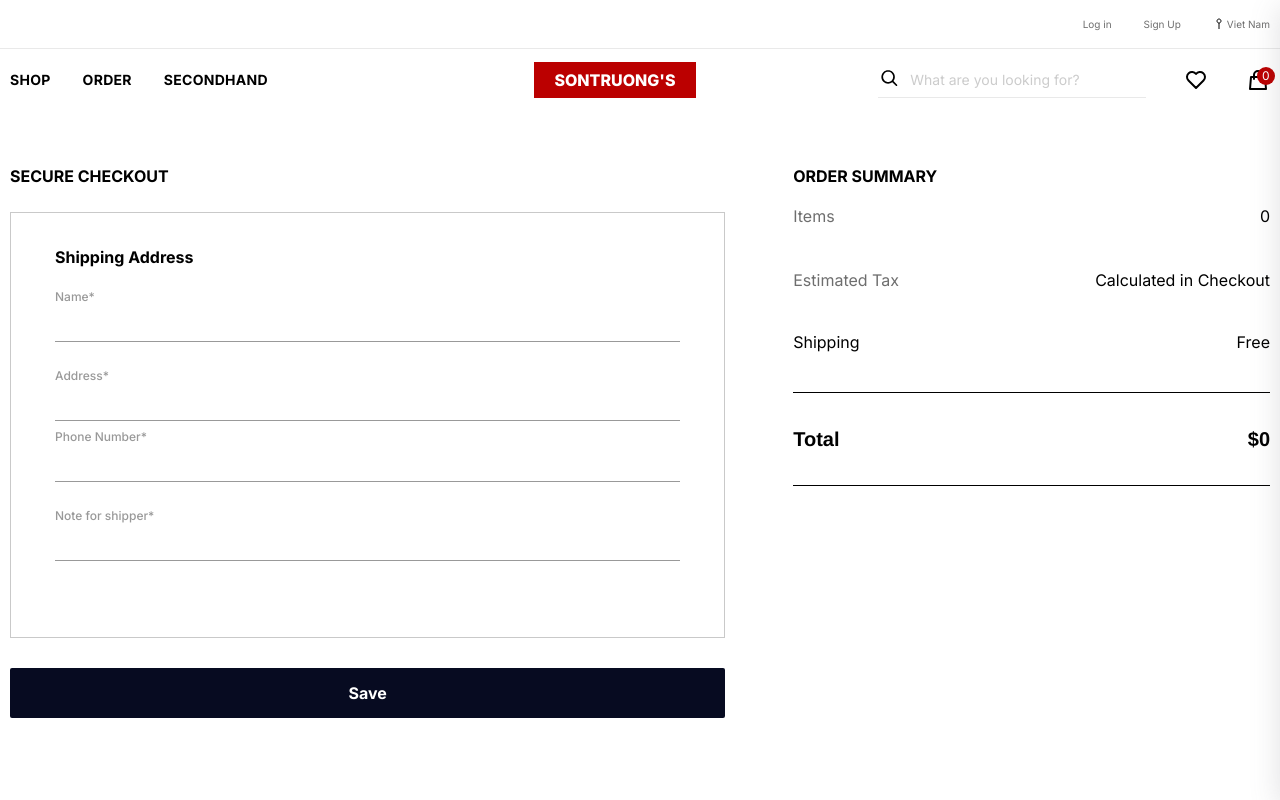
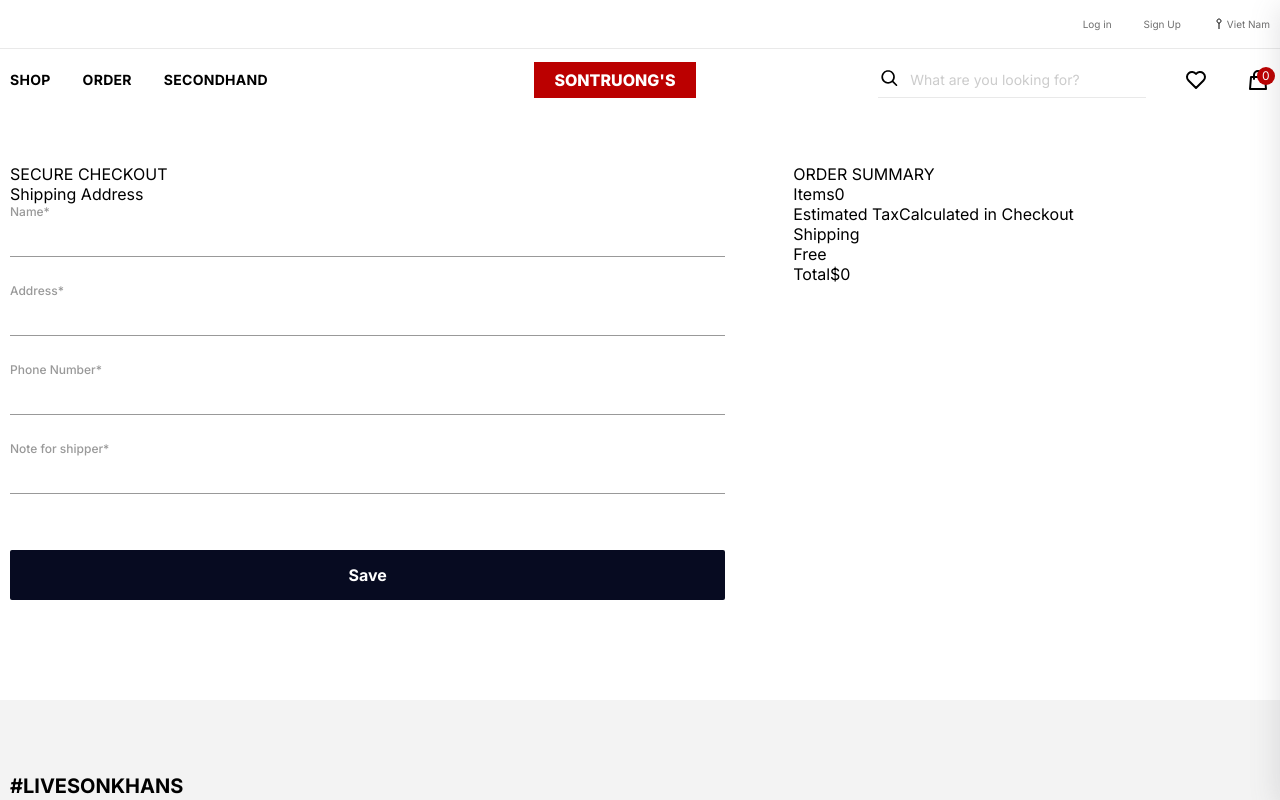
Before and after one commit to TruongDucHungSon/Ecommerce-Clothes, a React (Create React App) app: page /oder in a window 1280 px wide. Shown: the top 800 px of the page. Built offline with nearby package versions, Linux system fonts and the light colour scheme; a web font is replaced by a local one.

Commit message:
fix oder_page

```diff
--- a/src/components/page/Oder.page.js
+++ b/src/components/page/Oder.page.js
@@ -1,19 +1,24 @@
+import React from "react";
 import { useForm } from "react-hook-form";
 import { yupResolver } from "@hookform/resolvers/yup";
 import yup from "../YupGlobal";
 import { useDispatch, useSelector } from "react-redux";
 import { http } from "../../api/http";
 import { clearCart } from "../../features/cart/CartSlice";
-const schema = yup
-  .object({
+
+const schema = yup.object({
   name: yup.string().min(1).required(),
   note: yup.string().min(1).required(),
   address: yup.string().required(),
   phone: yup.number().min(10).required(),
-  })
-  .required();
+}).required();
 
 const Order = () => {
+  const dispatch = useDispatch();
+  const cartItems = useSelector((state) => state.cart.carts);
+  const total = useSelector((state) => state.cart.total);
+  const userData = useSelector((state) => state.auth.userData);
+
   const {
     register,
     handleSubmit,
@@ -22,10 +27,7 @@ const Order = () => {
   } = useForm({
     resolver: yupResolver(schema),
   });
-  const dispatch = useDispatch();
-  const cartItems = useSelector((state) => state.cart.carts);
-  const total = useSelector((state) => state.cart.total);
-  const userData = useSelector((state) => state.auth.userData);
+
   const onSubmit = async (data) => {
     const orderData = {
       userId: userData._id,
@@ -36,12 +38,14 @@ const Order = () => {
       cartItems: cartItems,
       total: total,
     };
+
     try {
       const response = await http.request({
         method: "POST",
-        url: "/oder",
+        url: "/order",
         data: orderData,
       });
+
       if (response.message === "success") {
         dispatch(clearCart());
         reset();
@@ -55,10 +59,10 @@ const Order = () => {
     <section className="order container" style={{ marginBlock: 100 }}>
       <div className="order-wrapper">
         <div className="order-left">
-          <h3 className="oder-title">SECURE CHECKOUT</h3>
-          <form onSubmit={handleSubmit(onSubmit)} className="oder-form">
-            <div className="oder-form-box">
-              <h3 className="oder-form-title">Shipping Address</h3>
+          <h3 className="order-title">SECURE CHECKOUT</h3>
+          <form onSubmit={handleSubmit(onSubmit)} className="order-form">
+            <div className="order-form-box">
+              <h3 className="order-form-title">Shipping Address</h3>
               <div className="form-item">
                 <label htmlFor="name">Name*</label>
                 <input id="name" {...register("name")} />
@@ -68,6 +72,7 @@ const Order = () => {
                 <label htmlFor="address">Address*</label>
                 <input id="address" {...register("address")} />
                 <p className="form-error">{errors.address?.message}</p>
+              </div>
               <div className="form-item">
                 <label htmlFor="phone">Phone Number*</label>
                 <input id="phone" {...register("phone")} type="number" />
@@ -79,54 +84,53 @@ const Order = () => {
                 <p className="form-error">{errors.note?.message}</p>
               </div>
             </div>
-            </div>
             <button className="form-submit" type="submit">
               Save
             </button>
           </form>
         </div>
         <div className="order-right">
-          <h3 className="oder-title">ORDER SUMMARY</h3>
-          <div className="oder-items">
+          <h3 className="order-title">ORDER SUMMARY</h3>
+          <div className="order-items">
             <span>Items</span>
             <span>{cartItems.length}</span>
           </div>
-          <div className="oder-items">
+          <div className="order-items">
             <span>Estimated Tax</span>
             <span>Calculated in Checkout</span>
           </div>
-          <div className="oder-items">
+          <div className="order-items">
             <p>Shipping</p>
             <p>Free</p>
           </div>
-          <div className="oder-total">
+          <div className="order-total">
             <span>Total</span>
             <span>${total}</span>
           </div>
-          {userData ? (
-            <div className="oder-cart">
-              <div className="oder-cart-head">
+          {userData && (
+            <div className="order-cart">
+              <div className="order-cart-head">
                 <p>Shopping Bag</p>
               </div>
 
-              <div className="oder-cart-number">
+              <div className="order-cart-number">
                 {cartItems.length === 1
                   ? `${cartItems.length} item`
                   : `${cartItems.length} items`}
               </div>
-              <div className="oder-cart-lists">
+              <div className="order-cart-lists">
                 {cartItems?.map((item) => (
-                  <div className="oder-cart-items" key={item._id}>
-                    <div className="oder-cart-img">
-                      <img src={item.images[0]} alt="cart oder" />
+                  <div className="order-cart-items" key={item._id}>
+                    <div className="order-cart-img">
+                      <img src={item.images[0]} alt="cart order" />
                     </div>
-                    <div className="oder-cart-desc">
-                      <p className="oder-cart-name">{item.name}</p>
-                      <p className="oder-cart-price">{`$${item.price}`}</p>
-                      <p className="oder-cart-size">
+                    <div className="order-cart-desc">
+                      <p className="order-cart-name">{item.name}</p>
+                      <p className="order-cart-price">{`$${item.price}`}</p>
+                      <p className="order-cart-size">
                         {item.size} <span>Quantity: {item.quantity}</span>
                       </p>
-                      <p className="oder-cart-subTotal">
+                      <p className="order-cart-subTotal">
                         Total <span>${item.subTotal}</span>
                       </p>
                     </div>
@@ -134,8 +138,6 @@ const Order = () => {
                 ))}
               </div>
             </div>
-          ) : (
-            ""
           )}
         </div>
       </div>
```
Lines whose indentation alone changed are shown as unchanged.
